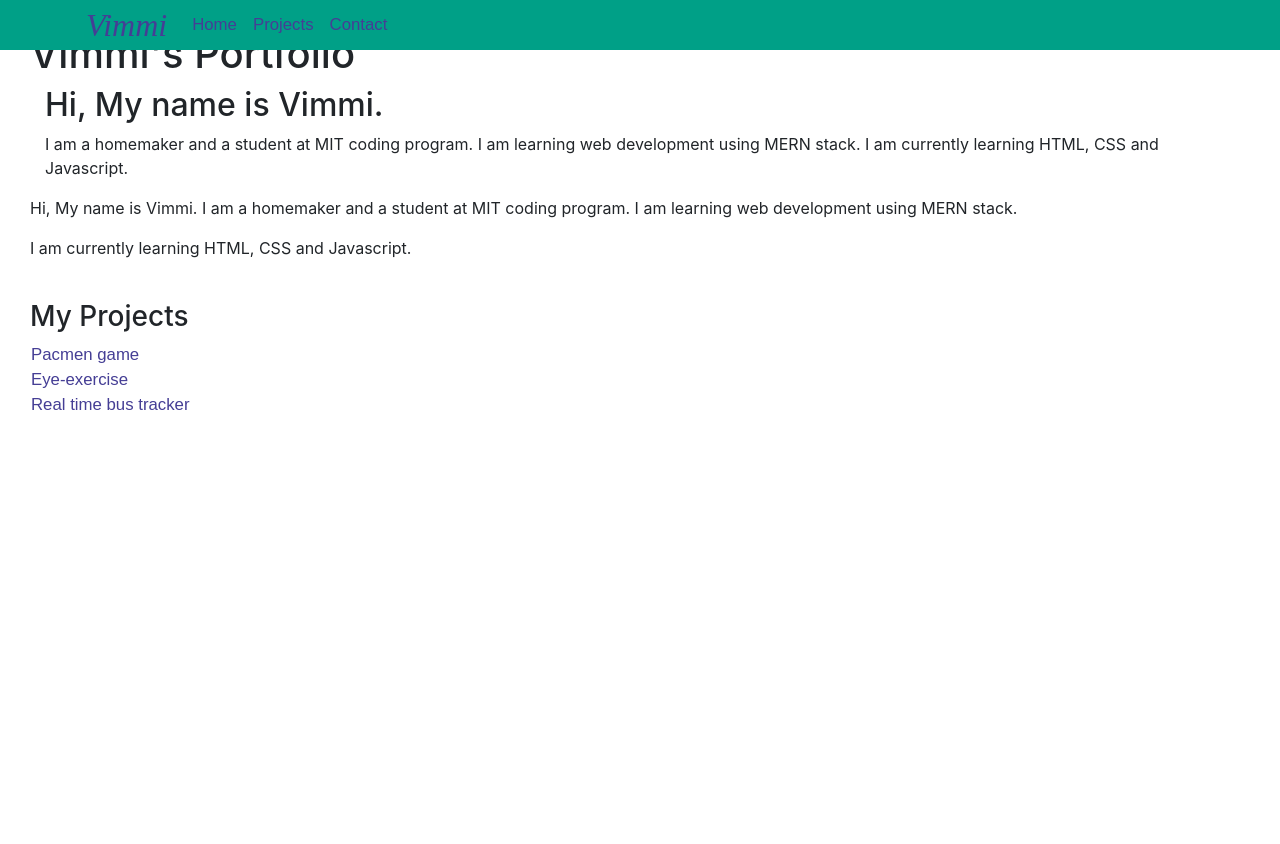
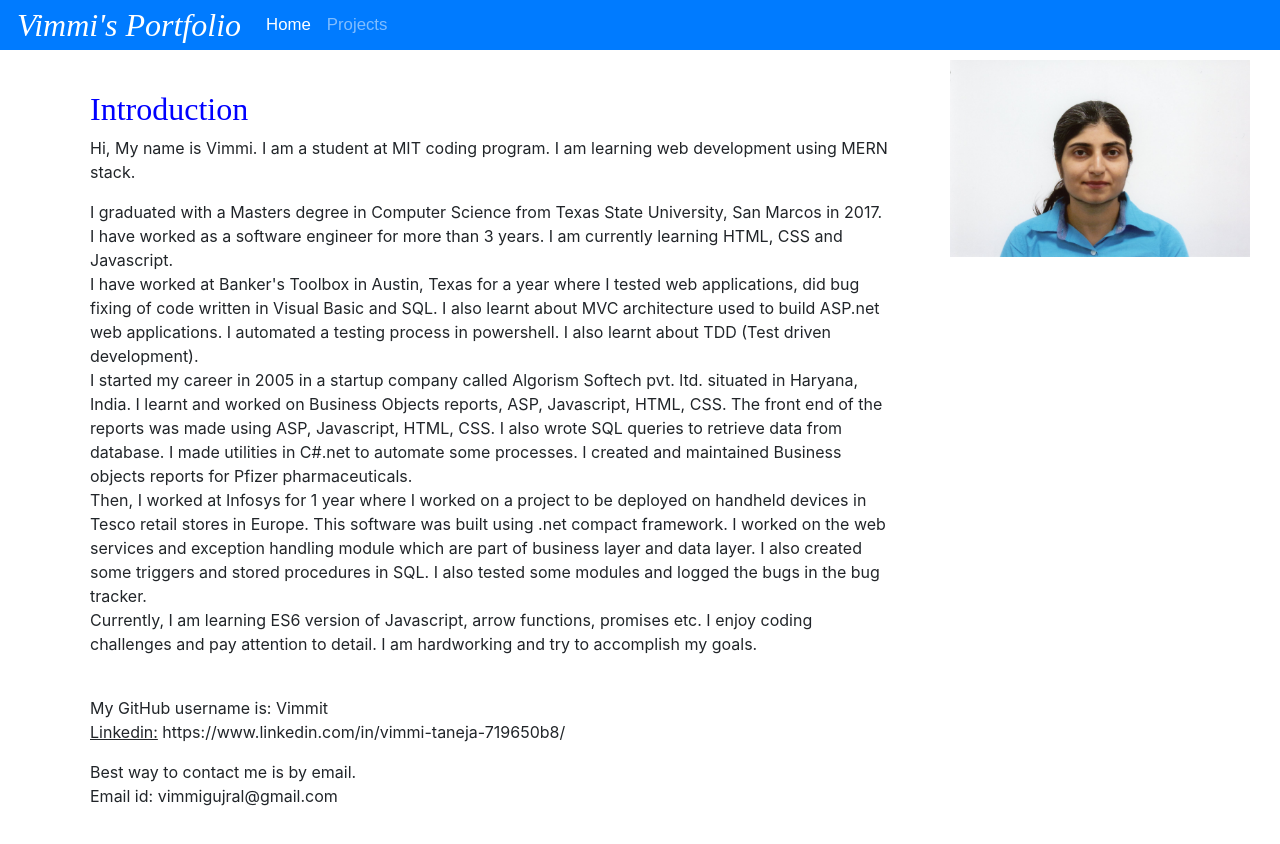
Before and after one commit to vimmit/vimmit.github.io, a plain HTML site: page index.html in a window 1280 px wide. Before the commit the page ends 800 px from the top, so only its background shows below. Drawn offline with nearby package versions, Linux system fonts and the light colour scheme.

Commit message:
Update index.html

```diff
--- a/index.html
+++ b/index.html
@@ -7,52 +7,65 @@
 
     <link rel="stylesheet" href="https://cdn.jsdelivr.net/npm/bootstrap@4.0.0/dist/css/bootstrap.min.css" integrity="sha384-Gn5384xqQ1aoWXA+058RXPxPg6fy4IWvTNh0E263XmFcJlSAwiGgFAW/dAiS6JXm" crossorigin="anonymous">
     <link rel="stylesheet" href="styles.css">
+    <div w3-include-html="nav.html"></div>
+    <title align="center">Portfolio Page</title>
 
-    <title align="center">Portfolio Page</title>
-    <h1>Vimmi's Portfolio</h1>
 </head>
 <body>
-  <nav class="navbar navbar-expand-lg fixed-top navbarScroll">
-        <div class="container">
-            <a class="navbar-brand" href="#">Vimmi</a>
-            <button class="navbar-toggler" type="button" data-bs-toggle="collapse" data-bs-target="#navbarSupportedContent" aria-controls="navbarSupportedContent" aria-expanded="false" aria-label="Toggle navigation">
+
+
+
+      <nav class="navbar navbar-expand-lg navbar-dark bg-primary ">
+        <a class="navbar-brand" href="#">Vimmi's Portfolio</a>
+        <button class="navbar-toggler" type="button" data-toggle="collapse" data-target="#navbarSupportedContent" aria-controls="navbarSupportedContent" aria-expanded="false" aria-label="Toggle navigation">
           <span class="navbar-toggler-icon"></span>
         </button>
+
         <div class="collapse navbar-collapse" id="navbarSupportedContent">
-                <ul class="navbar-nav ms-auto">
+          <ul class="navbar-nav mr-auto">
             <li class="nav-item active">
-                        <a class="nav-link" href="#home">Home</a>
+              <a class="nav-link" href="#">Home <span class="sr-only">(current)</span></a>
             </li>
             <li class="nav-item">
-                        <a class="nav-link" href="#about">Projects</a>
+              <a class="nav-link" href="projects.html">Projects</a>
             </li>
-                    <li class="nav-item">
-                        <a class="nav-link" href="#contact">Contact</a>
-                    </li>
+
+
           </ul>
 
         </div>
-        </div>
       </nav>
 
-  <!-- main banner -->
-    <section class="bgimage" id="home">
-        <div class="container-fluid">
-            <div class="row">
-            <div class="col-lg-12 col-md-12 col-sm-12 col-xs-12 hero-text">
-                <h2 class="hero_title">Hi, My name is Vimmi. </h2>
-                <p class="hero_desc">I am a homemaker and a student at MIT coding program. I am learning web development using MERN stack. I am currently learning HTML, CSS and Javascript.</p>
+
+
+<div class="content">
+
+    <div class = "intro" >
+        <h4 class="heading">Introduction</h4>
+        <p>Hi, My name is Vimmi. I am a student at MIT coding program. I am learning web development using MERN stack.</p>
+        <p>I graduated with a Masters degree in Computer Science from Texas State University, San Marcos in 2017. I have worked as a software engineer for more than 3 years. I am currently learning HTML, CSS and Javascript.<br>
+        I have worked at Banker's Toolbox in Austin, Texas for a year where I tested web applications, did bug fixing of code written in Visual Basic and SQL. I also learnt about
+       MVC architecture used to build ASP.net web applications. I automated a testing process in powershell. I also learnt about TDD (Test driven development).
+      <br>
+      I started my career in 2005 in a startup company called Algorism Softech pvt. ltd. situated in Haryana, India. I learnt and worked on Business Objects reports, ASP, Javascript, HTML, CSS. The
+    front end of the reports was made using ASP, Javascript, HTML, CSS. I also wrote SQL queries to retrieve data from database. I made utilities in C#.net to automate some processes.
+   I created and maintained Business objects reports for Pfizer pharmaceuticals.
+   <br>Then, I worked at Infosys for 1 year where I worked on a project to be deployed on handheld devices in Tesco retail stores in Europe. This software was built using .net compact framework.
+  I worked on the web services and exception handling module which are part of business layer and data layer. I also created some triggers and stored procedures in SQL. I also tested some modules and logged the bugs in the bug tracker.<br>
+ Currently, I am learning ES6 version of Javascript, arrow functions, promises etc. I enjoy coding challenges and pay attention to detail. I am hardworking and try to accomplish my goals.</p><br>
+        <p>My GitHub username is:  Vimmit<br>
+        <u>Linkedin:</u> https://www.linkedin.com/in/vimmi-taneja-719650b8/ </p>
+        <p>Best way to contact me is by email.<br>
+         Email id:  vimmigujral@gmail.com</p>
       </div>
+
+    <div class="picture">
+      <img src="Vimmi.jpg">
     </div>
+
+
 </div>
-    </section>
 
-    <p>Hi, My name is Vimmi. I am a homemaker and a student at MIT coding program. I am learning web development using MERN stack.</p>
-    <p>I am currently learning HTML, CSS and Javascript.</p><br>
-    <h3>My Projects</h3>
-<a href="https://vimmit.github.io/PacMen-game/">Pacmen game</a><br>
-<a href="https://vimmit.github.io/Eye-exercise/">Eye-exercise</a><br>
-<a href="https://vimmit.github.io/Real-Time-Bus-Tracker">Real time bus tracker</a>
     <!--<img src="college_student.jpg" alt="Myself">-->
     <script src="https://code.jquery.com/jquery-3.2.1.slim.min.js" integrity="sha384-KJ3o2DKtIkvYIK3UENzmM7KCkRr/rE9/Qpg6aAZGJwFDMVNA/GpGFF93hXpG5KkN" crossorigin="anonymous"></script>
     <script src="https://cdn.jsdelivr.net/npm/popper.js@1.12.9/dist/umd/popper.min.js" integrity="sha384-ApNbgh9B+Y1QKtv3Rn7W3mgPxhU9K/ScQsAP7hUibX39j7fakFPskvXusvfa0b4Q" crossorigin="anonymous"></script>
```
Lines whose indentation alone changed are shown as unchanged.
